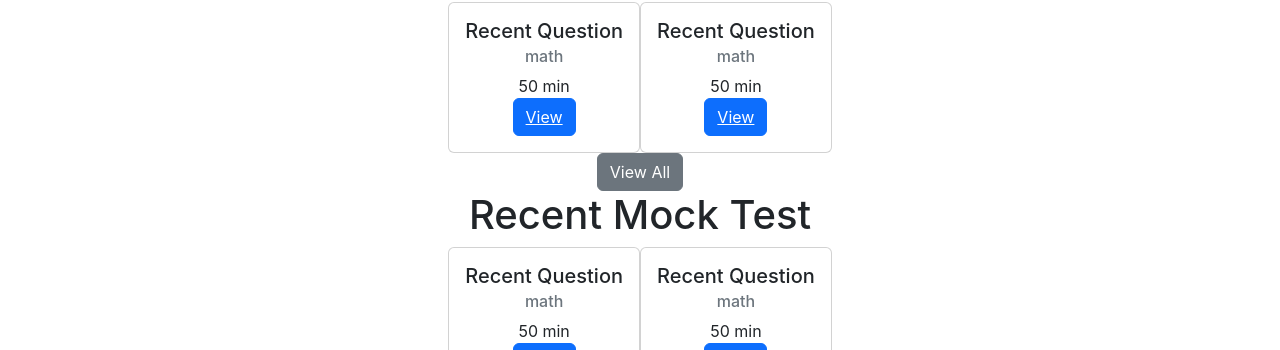
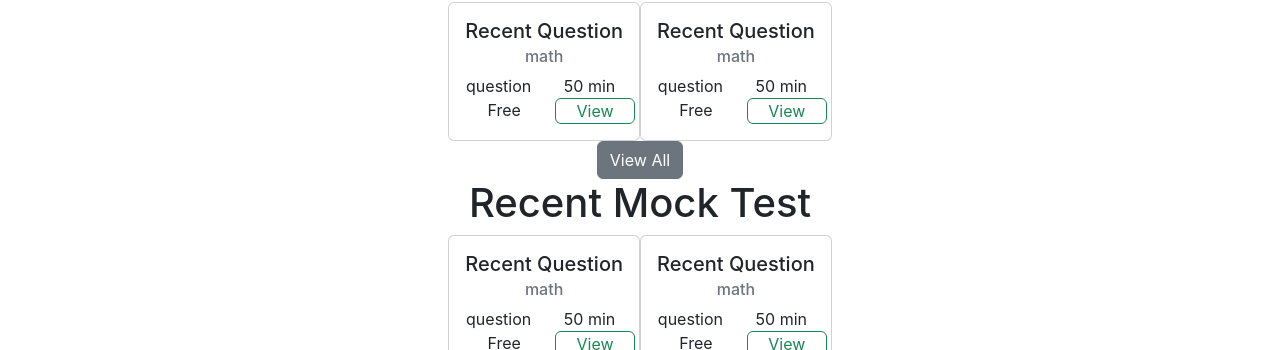
Before and after one commit to Nisschhal/epreparation-react-app, a React (Create React App) app: page / in a window 1280 px wide. Shown: the part 450-800 px from the top of the page. Built offline with nearby package versions, Linux system fonts and the light colour scheme.

Commit message:
gfew changes in layout

```diff
--- a/src/components/card/card.component.jsx
+++ b/src/components/card/card.component.jsx
@@ -7,15 +7,16 @@ const Card = ( {title, subject, totalQuestions, time}) => {
         <div className="card-body">
           <h5 className="card-title">{title}</h5>
           <h6 className="card-subtitle mb-2 text-muted">{subject}</h6>
-          <div className="info">
-            <span className="card-text">{totalQuestions}</span>
-            <span className="card-text">{time}</span>
+          <div className="row">
+            <span className="col card-text">{totalQuestions} question</span>
+            <span className="col card-text">{time}</span>
           </div>
-          <button className="btn btn-primary">
-          <a href="#" className="card-link text-white">
+         <div className="row">
+          <div className="col">Free</div>
+          <a href="#" className="col btn btn-outline-success p-0 m-0 card-link">
             View
           </a>
-          </button>
+         </div>
         </div>
       </div>
     </Fragment>
--- a/src/components/home/home.component.jsx
+++ b/src/components/home/home.component.jsx
@@ -10,9 +10,9 @@ const Home = () => {
         <p> working i guess</p>
         <img src="..." className="img-fluid" alt="..." />
         <div className="">
-        <RecentQuestion recentTitle="Recent Model Question" />
-        <RecentQuestion recentTitle="Recent Mock Test" />
-        <RecentQuestion recentTitle="Recent Quiz" />
+        <RecentQuestion recentTitle="Recent Model Question" url="model-question" />
+        <RecentQuestion recentTitle="Recent Mock Test" url="mock-test" />
+        <RecentQuestion recentTitle="Recent Quiz" url="quiz"/>
         <Aboutus />
         </div>
       </div>
```
